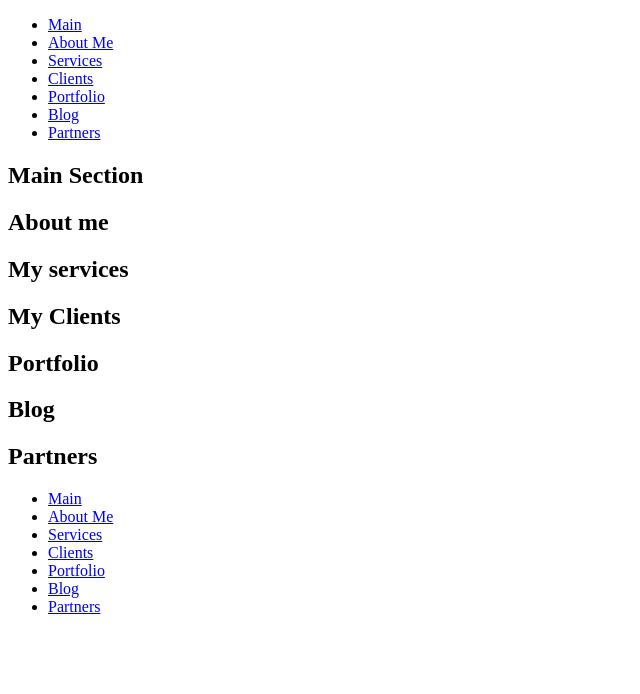
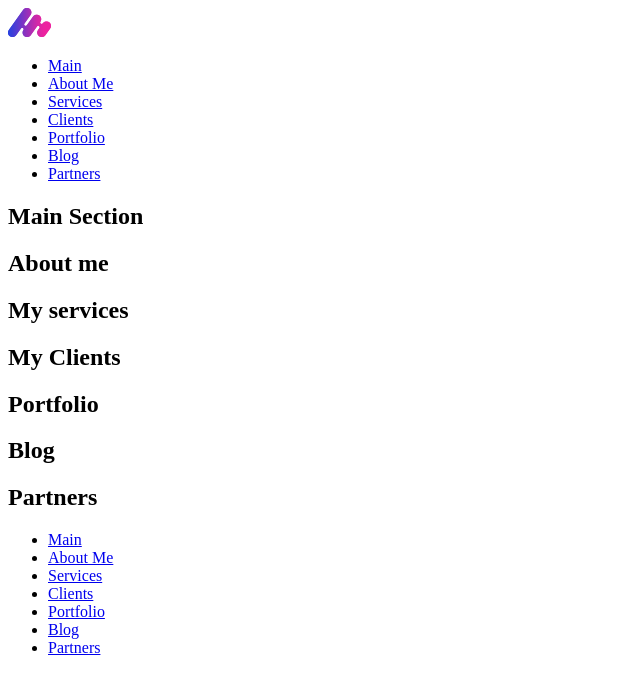
Before and after one commit to azamatxayitov/loyiha, a plain HTML site: page index.html in a window 1280 px wide. Shown: the whole page, without its empty margins (0-640 px from the left). Drawn offline with Linux system fonts and the light colour scheme.

Commit message:
adding logo

```diff
--- a/index.html
+++ b/index.html
@@ -9,6 +9,11 @@
 <body>
   <!-- Header section -->
   <header class="main-header">
+    <div class="main-header__brand">
+      <a href="index.html">
+        <img src="img/logo2.png" alt="logo">
+      </a>
+    </div>
     <nav class="main-navigation">
       <ul class="main-navigation__items">
         <li class="main-navigation__item"><a href="#">Main</a></li>
```
Also changed, not shown: img/home-right.png (added), img/logo.png (added), img/logo2.png (added).
